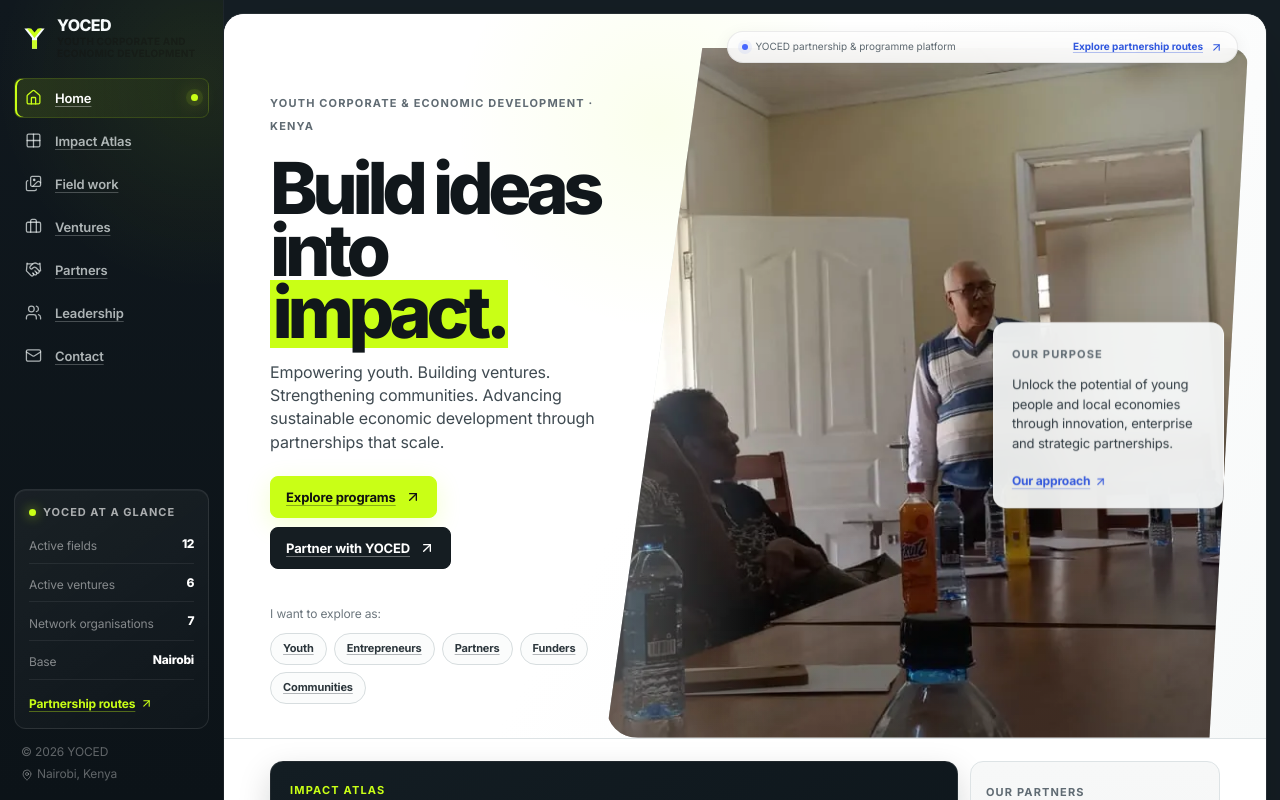
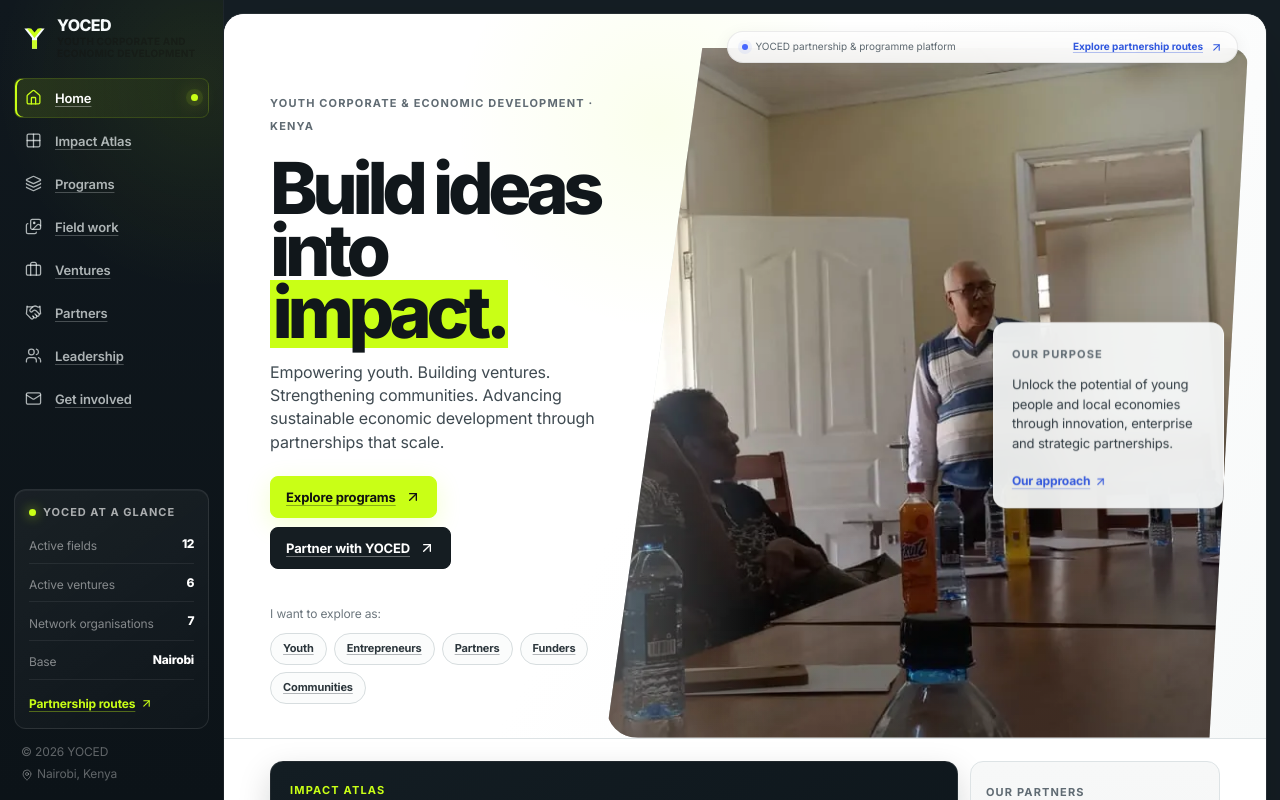
Before and after one commit to steph500/yoced, a Next.js app: page / in a window 1280 px wide. Shown: the top 800 px of the page. Built offline with nearby package versions, Linux system fonts and the light colour scheme.

Commit message:
style: align primary navigation with approved portal structure

```diff
--- a/components/SiteHeader.tsx
+++ b/components/SiteHeader.tsx
@@ -10,6 +10,7 @@ import {
   Handshake,
   Home,
   Images,
+  Layers3,
   Mail,
   MapPin,
   Menu,
@@ -24,12 +25,13 @@ import { site } from "@/lib/site";
 
 const nav = [
   { label: "Home", href: "/", icon: Home },
-  { label: "Impact Atlas", href: "/programs", icon: Grid2X2 },
+  { label: "Impact Atlas", href: "/#impact-atlas", icon: Grid2X2 },
+  { label: "Programs", href: "/programs", icon: Layers3 },
   { label: "Field work", href: "/work", icon: Images },
   { label: "Ventures", href: "/ventures", icon: Briefcase },
   { label: "Partners", href: "/partners", icon: Handshake },
   { label: "Leadership", href: "/about", icon: Users },
-  { label: "Contact", href: "/contact", icon: Mail },
+  { label: "Get involved", href: "/contact", icon: Mail },
 ] as const;
 
 export function SiteHeader() {
@@ -56,8 +58,10 @@ export function SiteHeader() {
     };
   }, [open]);
 
-  const active = (href: string) =>
-    href === "/" ? pathname === "/" : pathname === href || pathname.startsWith(`${href}/`);
+  const active = (href: string) => {
+    if (href.includes("#")) return false;
+    return href === "/" ? pathname === "/" : pathname === href || pathname.startsWith(`${href}/`);
+  };
 
   return (
     <>
```
